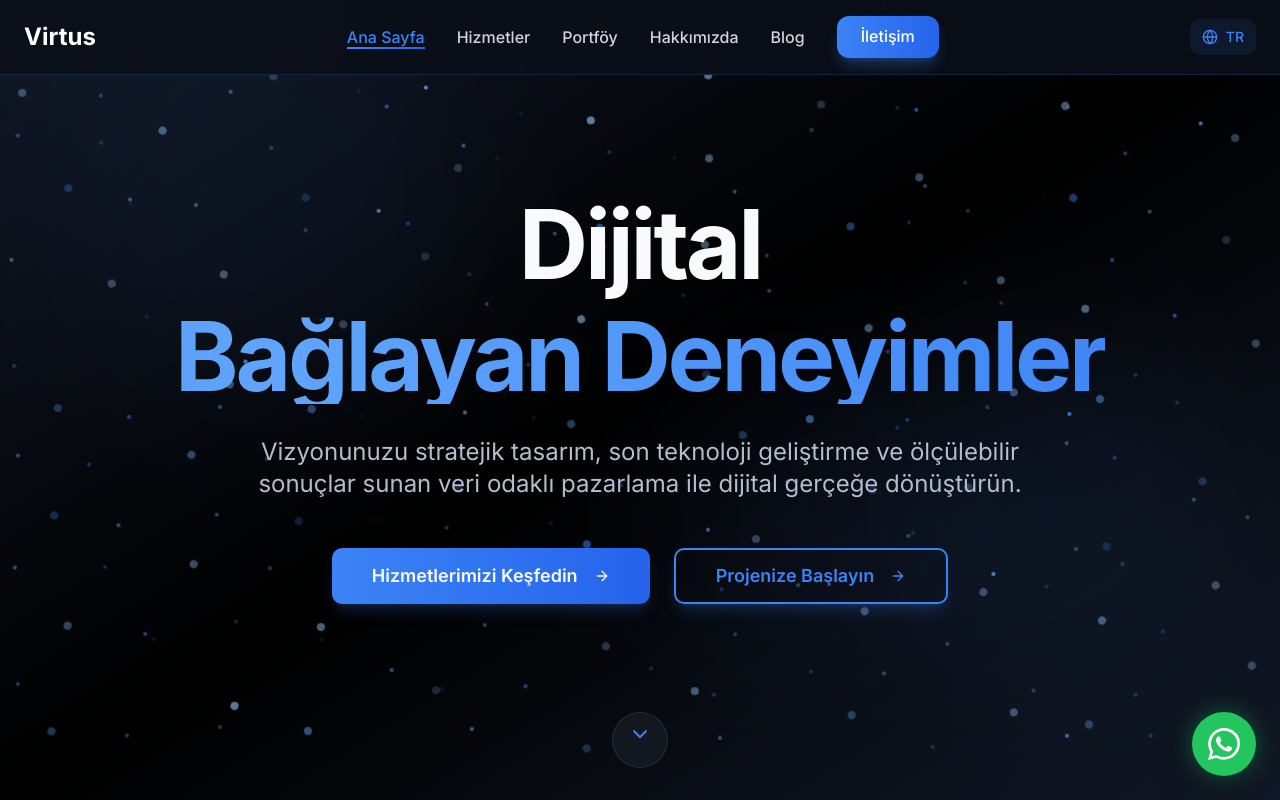
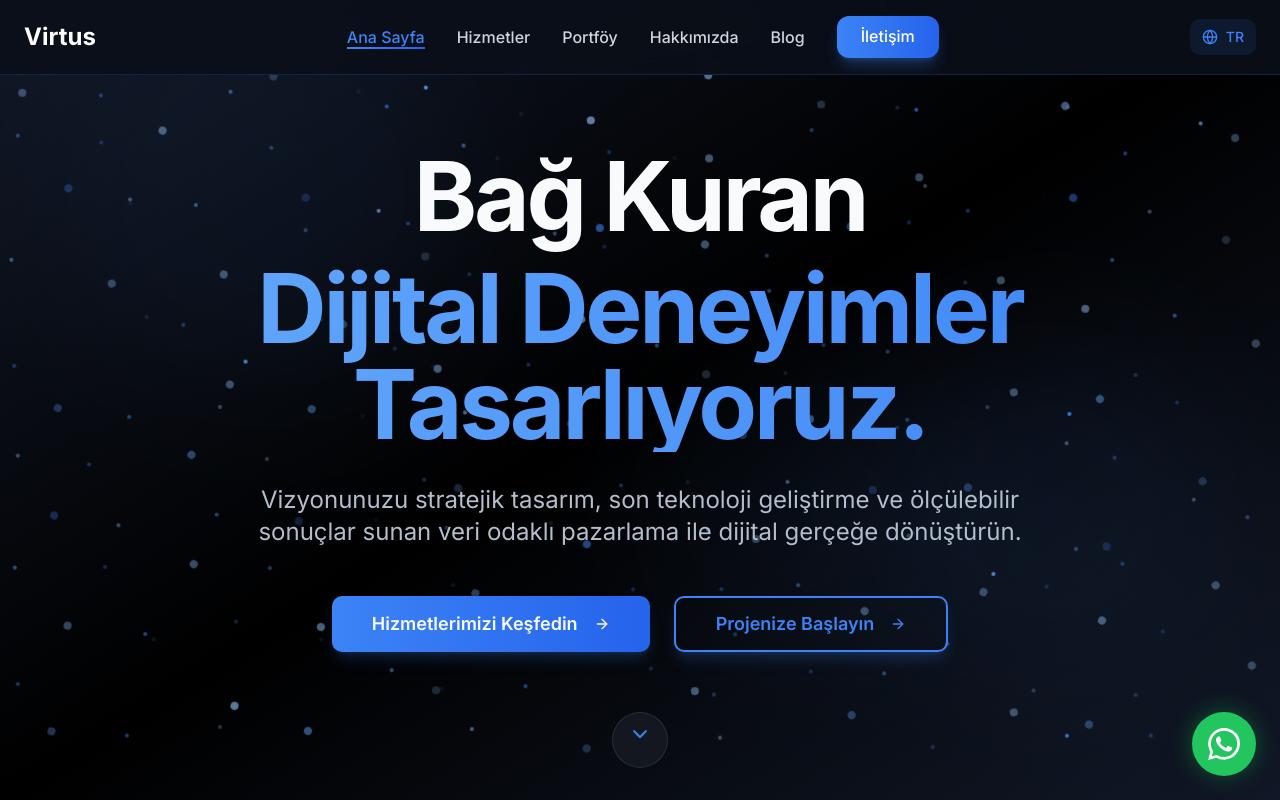
Before and after one commit to Virtus-digital/virtus-digital-elegance, a React (Vite) app: page / in a window 1280 px wide. Shown: the top 800 px of the page. Built offline with nearby package versions, Linux system fonts and the light colour scheme.

Commit message:
Update translations in LanguageContext for hero section titles to enhance clarity and alignment with brand messaging.

```diff
--- a/src/contexts/LanguageContext.tsx
+++ b/src/contexts/LanguageContext.tsx
@@ -25,8 +25,8 @@ const translations = {
     'hero.subtitle': 'Virtus Digital',
     'hero.title1': 'Dijital Deneyimler',
     'hero.title2': 'Bağlayan',
-    'hero.title.index1': 'Dijital',
-    'hero.title.index2': 'Bağlayan Deneyimler',
+    'hero.title.index1': 'Bağ Kuran',
+    'hero.title.index2': 'Dijital Deneyimler Tasarlıyoruz.',
     'hero.description1': 'Virtus Digital, markaların strateji, tasarım ve veri odaklı yaratıcılıkla büyümesine yardımcı olur.',
     'hero.description2': 'Vizyonunuzu dijital gerçeğe dönüştürün.',
     'hero.description.index': 'Vizyonunuzu stratejik tasarım, son teknoloji geliştirme ve ölçülebilir sonuçlar sunan veri odaklı pazarlama ile dijital gerçeğe dönüştürün.',
```
